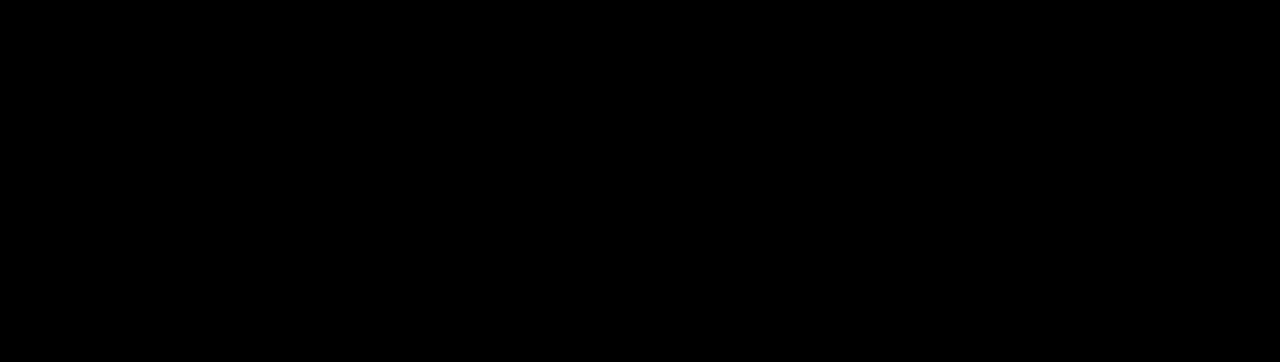
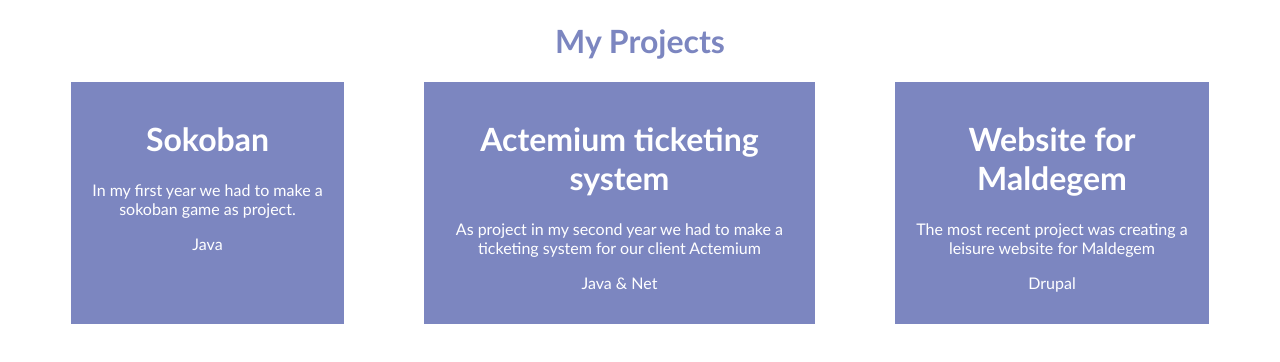
Before and after one commit to StijnBaele/StijnBaele.github.io, a plain HTML site: page index.html in a window 1280 px wide. Drawn offline with Linux system fonts and the light colour scheme.

Commit message:
add projects

```diff
--- a/index.html
+++ b/index.html
@@ -8,6 +8,10 @@
 </head>
 <body>
 
+    <h1 class="title">My Projects</h1>
+    <div class="projects">
 
+    </div>
+     <script src="scripts/app.js"></script>
 </body>
 </html>
--- a/scripts/app.js
+++ b/scripts/app.js
@@ -0,0 +1,30 @@
+
+
+fetch('./projects.json')
+    .then((response) => response.json())
+    .then((json) => json.forEach(data => {
+        buildProject(data);
+        console.log(data);
+    })
+
+);
+
+
+
+function buildProject(project){
+    console.log(project.title);
+    const div = document.createElement('div');
+    div.classList += 'project';
+    const title = document.createElement('h1');
+    title.append(project.title);
+    const description = document.createElement('p');
+    description.append(project.description);
+    const pl = document.createElement('p');
+    pl.append(project.programming_language);
+
+    div.append(title);
+    div.append(description);
+    div.append(pl);
+
+    document.querySelector('.projects').append(div);
+}
--- a/style/main.css
+++ b/style/main.css
@@ -1,4 +1,24 @@
 body {
-    background-color: hsl(0, 0%, 0%);
+    color: hsl(0, 0%, 0%);
+    padding: 0;
+    font-family: 'Gill Sans', 'Gill Sans MT', Calibri, 'Trebuchet MS', sans-serif;
+}
+
+.title {
+    text-align: center;
+    color: hsl(231, 35%, 62%);
+}
+
+.projects {
+    display: flex;
+    gap: 5rem;
+    width: 90%;
+    margin: auto;
+}
+
+.project {
+    text-align: center;
+    background-color: hsl(231, 35%, 62%);
     color: hsl(0, 0%, 100%);
+    padding: 1rem;
 }
```
